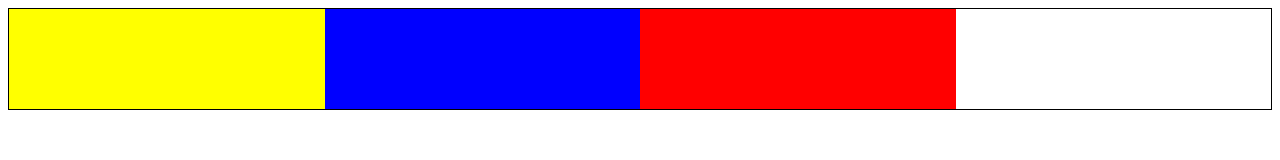
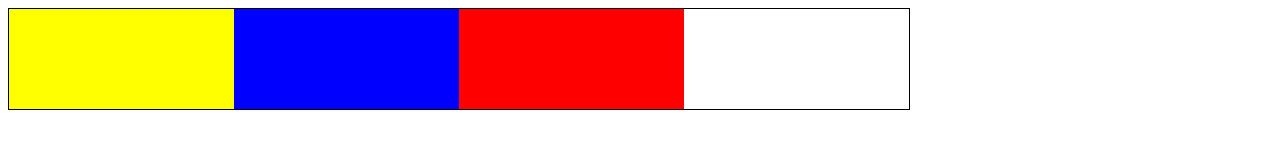
Before and after one commit to Jazmmine/floatings, a plain HTML site: page Parte4/index.html in a window 1280 px wide. Drawn offline with Linux system fonts and the light colour scheme.

Commit message:
modificado

```diff
--- a/Parte4/css/main.css
+++ b/Parte4/css/main.css
@@ -1,8 +1,6 @@
 .padre {
+	width: 900px;
 	border: 1px solid black;
-}
-.clearfix{
-	overflow: auto;
 }
 
 .hijo1,.hijo2,.hijo3{
@@ -19,3 +17,11 @@
 .hijo3{
 	background-color: red;
 }
+.clearfix:before, .clearfix:after {
+   content: " ";
+   display: table;
+}
+
+.clearfix:after {
+   clear: both;
+}
```
